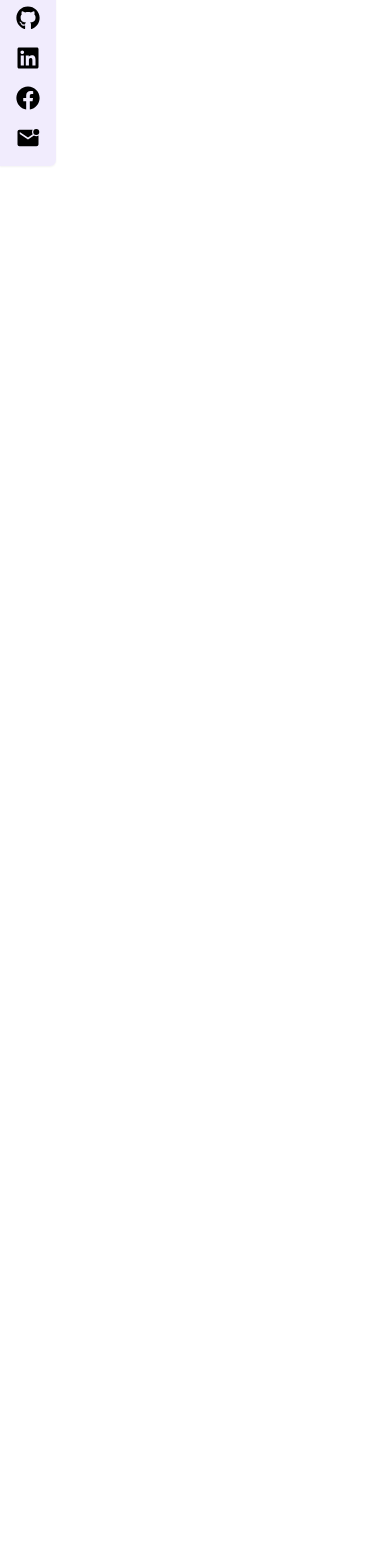
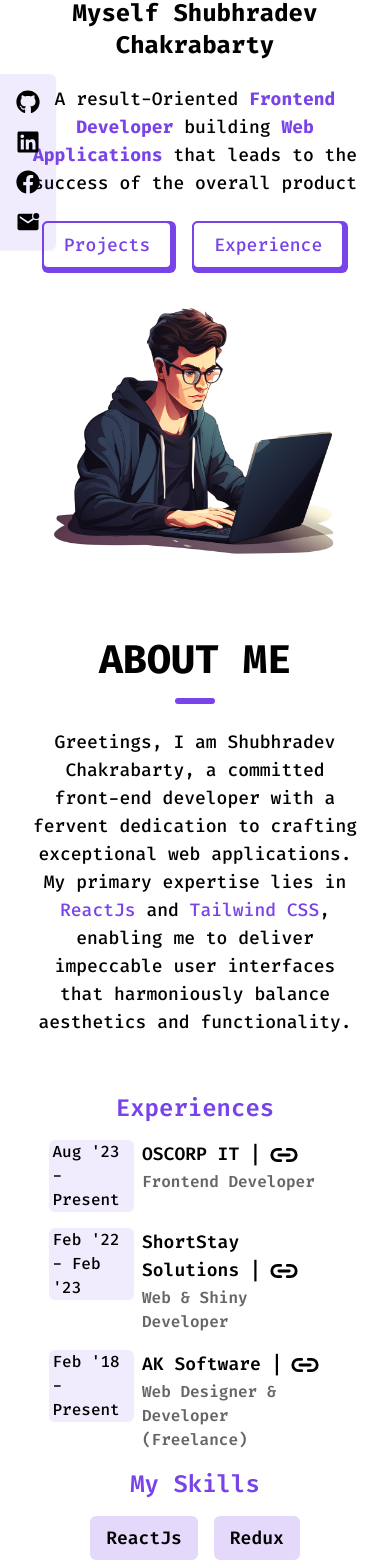
Before and after one commit to Shubhra-dev/portfolio, a React (Vite) app: page / in a window 390 px wide. Shown: the part 179-1747 px from the top of the page. Before the commit the page ends 844 px from the top, so only its background shows below. Built offline with nearby package versions, Linux system fonts and the light colour scheme.

Commit message:
Hero & About Section with responsive functionality added

```diff
--- a/index.html
+++ b/index.html
@@ -6,7 +6,7 @@
     <link rel="preconnect" href="https://fonts.googleapis.com" />
     <link rel="preconnect" href="https://fonts.gstatic.com" crossorigin />
     <link
-      href="https://fonts.googleapis.com/css2?family=Source+Code+Pro:ital,wght@0,200..900;1,200..900&display=swap"
+      href="https://fonts.googleapis.com/css2?family=Fira+Code:wght@300..700&family=Source+Code+Pro:ital,wght@0,200..900;1,200..900&display=swap"
       rel="stylesheet"
     />
     <meta name="viewport" content="width=device-width, initial-scale=1.0" />
--- a/src/ui/AppLayout.jsx
+++ b/src/ui/AppLayout.jsx
@@ -6,8 +6,8 @@ import { IoMdMailUnread } from "react-icons/io";
 
 function AppLayout() {
   return (
-    <div className="font-code relative h-screen">
-      <div className="absolute bg-sub/10 top-[20%] sm:top-[40%] rounded-r-md shadow-sm p-2">
+    <div className="font-code">
+      <div className="fixed bg-sub/10 top-[30%] sm:top-[40%] rounded-r-md shadow-sm p-2">
         <FixedItem>
           <FaGithub />
         </FixedItem>
--- /dev/null
+++ b/src/ui/Button.jsx
@@ -0,0 +1,11 @@
+function Button({ children }) {
+  return (
+    <div className="pr-1 cursor-pointer pb-1 bg-sub rounded-md">
+      <button className="capitalize text-sub py-2 px-5 rounded-md border-2 border-sub bg-prime text-lg font-medium hover:bg-sub hover:text-prime">
+        {children}
+      </button>
+    </div>
+  );
+}
+
+export default Button;
--- /dev/null
+++ b/src/ui/ExperienceItem.jsx
@@ -0,0 +1,24 @@
+import { IoLink } from "react-icons/io5";
+
+function ExperienceItem({ duration, name, role }) {
+  return (
+    <div className="flex gap-2 sm:gap-4 pb-4">
+      <div className="basis-[30%]">
+        <h2 className="text-base font-medium bg-sub/10 h-max px-1 rounded-md sm:w-max">
+          {duration}
+        </h2>
+      </div>
+      <div className="font-semibold basis-[70%]">
+        <h2 className="text-lg">
+          {name} |
+          <span className="px-2">
+            <IoLink className="inline text-3xl hover:text-sub" />
+          </span>
+        </h2>
+        <p className="text-black/60">{role}</p>
+      </div>
+    </div>
+  );
+}
+
+export default ExperienceItem;
--- a/src/ui/FixedItem.jsx
+++ b/src/ui/FixedItem.jsx
@@ -1,6 +1,6 @@
 function FixedItem({ children }) {
   return (
-    <div className="p-2 sm:p-4 cursor-pointer rounded-md hover:bg-prime hover:text-sub text-black text-2xl md:text-3xl">
+    <div className="p-2 sm:px-3 sm:py-4 cursor-pointer rounded-md hover:bg-prime hover:text-sub text-black text-2xl md:text-3xl">
       {children}
     </div>
   );
--- a/src/ui/Header.jsx
+++ b/src/ui/Header.jsx
@@ -16,7 +16,7 @@ function Header() {
         </div>
         <div className="hidden lg:w-4/6 lg:flex lg:items-center lg:justify-end">
           <NavItem title={"About Me"} />
-          <NavItem title={"Experience"} />
+          <NavItem title={"Projects"} />
           <NavItem title={"Contact"} />
         </div>
         <div className="w-2/6 relative lg:hidden">
@@ -31,7 +31,7 @@ function Header() {
                 onClick={() => setMenuOpen(!menuOpen)}
               />
               <NavItem
-                title={"Experience"}
+                title={"Projects"}
                 onClick={() => setMenuOpen(!menuOpen)}
               />
               <NavItem
@@ -41,7 +41,7 @@ function Header() {
             </div>
           )}
         </div>
-        <div className="w-1/6 flex items-center justify-end text-2xl">
+        <div className="w-1/6 lg:w-2/6 flex items-center justify-end text-2xl">
           <IoIosSunny className="text-prime" />
           <MdDarkMode className="text-dark" />
         </div>
--- /dev/null
+++ b/src/ui/Hero.jsx
@@ -0,0 +1,34 @@
+import hero from "../assets/hero.png";
+import { GoDotFill } from "react-icons/go";
+import Button from "./Button";
+function Hero() {
+  return (
+    <div className="flex flex-col text-center lg:text-left lg:flex-row lg:flex items-center justify-center w-5/6 m-auto py-6">
+      <div className="lg:basis-[55%]">
+        <div className="bg-sub/20 p-2 flex capitalize gap-2 w-max rounded-md items-center m-auto lg:m-0">
+          <GoDotFill className=" text-green-600" />
+          <h4 className="font-semibold">online</h4>
+        </div>
+        <h2 className="text-2xl sm:text-[32px] laptop:text-5xl font-black py-6">
+          Myself Shubhradev Chakrabarty
+        </h2>
+        <h5 className="text-lg sm:text-xl font-medium pb-6">
+          A result-Oriented
+          <span className="text-sub font-bold"> Frontend Developer </span>
+          building
+          <span className="text-sub font-bold"> Web Applications</span> that
+          leads to the success of the overall product
+        </h5>
+        <div className="flex items-center gap-4 w-max m-auto lg:m-0">
+          <Button>projects</Button>
+          <Button>Experience</Button>
+        </div>
+      </div>
+      <div className="md:basis-[30%] lg:basis-[45%] px-2">
+        <img src={hero} alt="hero" className="object-cover object-top w-full" />
+      </div>
+    </div>
+  );
+}
+
+export default Hero;
--- a/src/ui/Home.jsx
+++ b/src/ui/Home.jsx
@@ -1,5 +1,67 @@
+import ExperienceItem from "./ExperienceItem";
+import Hero from "./Hero";
+import SkillItem from "./SkillItem";
+
 function Home() {
-  return <div></div>;
+  return (
+    <>
+      <Hero />
+      <div className="w-5/6 m-auto py-6">
+        <h1 className="text-center uppercase text-[40px] font-black pb-2">
+          about me
+        </h1>
+        <div className="w-max m-auto py-[3px] px-5 bg-sub rounded-md"></div>
+        <p className="text-lg font-medium py-6 text-center">
+          Greetings, I am Shubhradev Chakrabarty, a committed front-end
+          developer with a fervent dedication to crafting exceptional web
+          applications. My primary expertise lies in
+          <span className=" text-sub"> ReactJs </span>
+          and <span className=" text-sub">Tailwind CSS</span>, enabling me to
+          deliver impeccable user interfaces that harmoniously balance
+          aesthetics and functionality.
+        </p>
+        <div className="sm:flex items-start py-8">
+          <div className="sm:basis-1/2 px-4">
+            <h2 className="text-center sm:text-left text-2xl font-semibold text-sub pb-4">
+              Experiences
+            </h2>
+            <ExperienceItem
+              duration={"Aug '23 - Present"}
+              name={"OSCORP IT"}
+              role={"Frontend Developer"}
+            />
+            <ExperienceItem
+              duration={"Feb '22 - Feb '23"}
+              name={"ShortStay Solutions"}
+              role={"Web & Shiny Developer"}
+            />
+            <ExperienceItem
+              duration={"Feb '18 - Present"}
+              name={"AK Software"}
+              role={"Web Designer & Developer (Freelance)"}
+            />
+          </div>
+          <div className="basis-[50%] px-4">
+            <h2 className="text-2xl font-semibold text-sub pb-4 text-center sm:text-left">
+              My Skills
+            </h2>
+            <div className="flex gap-4 flex-wrap justify-center sm:justify-normal pb-4">
+              <SkillItem text={"ReactJs"} />
+              <SkillItem text={"Redux"} />
+              <SkillItem text={"Tailwind CSS"} />
+              <SkillItem text={"JavaScript"} />
+              <SkillItem text={"WordPress Design"} />
+              <SkillItem text={"Elementor"} />
+              <SkillItem text={"HTML5"} />
+              <SkillItem text={"CSS3"} />
+              <SkillItem text={"Python"} />
+              <SkillItem text={"C Programming"} />
+            </div>
+          </div>
+        </div>
+      </div>
+    </>
+  );
 }
 
 export default Home;
--- a/src/ui/NavItem.jsx
+++ b/src/ui/NavItem.jsx
@@ -1,13 +1,15 @@
 function NavItem({ title, onClick }) {
   return (
+    <div className="w-full lg:w-1/4 text-center pb-2 lg:pb-0 text-md lg:text-xl">
       <h3
         onClick={onClick}
-      className="group pb-2 lg:pb-0 text-md lg:text-xl font-semibold w-full lg:w-1/4 hover:text-gray-600 text-center cursor-pointer"
+        className="group font-semibold hover:text-gray-600 cursor-pointer"
       >
         <span className="hidden group-hover:inline text-sub">{"{"}</span>
         {title}
         <span className="hidden group-hover:inline text-sub">{"}"}</span>
       </h3>
+    </div>
   );
 }
 
--- /dev/null
+++ b/src/ui/SkillItem.jsx
@@ -0,0 +1,9 @@
+function SkillItem({ text }) {
+  return (
+    <h2 className="py-2 px-4 bg-sub/20 rounded-md text-lg font-semibold">
+      {text}
+    </h2>
+  );
+}
+
+export default SkillItem;
--- a/tailwind.config.js
+++ b/tailwind.config.js
@@ -4,13 +4,16 @@ export default {
   theme: {
     extend: {
       fontFamily: {
-        code: ["Source Code Pro", "monospace"],
+        code: ["Fira Code", "monospace"],
       },
       colors: {
         prime: "#FFFFFF",
         sub: "#7843E9",
         dark: "#070F2B",
       },
+      screens: {
+        laptop: "1300px",
+      },
     },
   },
   plugins: [],
```
Lines whose indentation alone changed are shown as unchanged.
